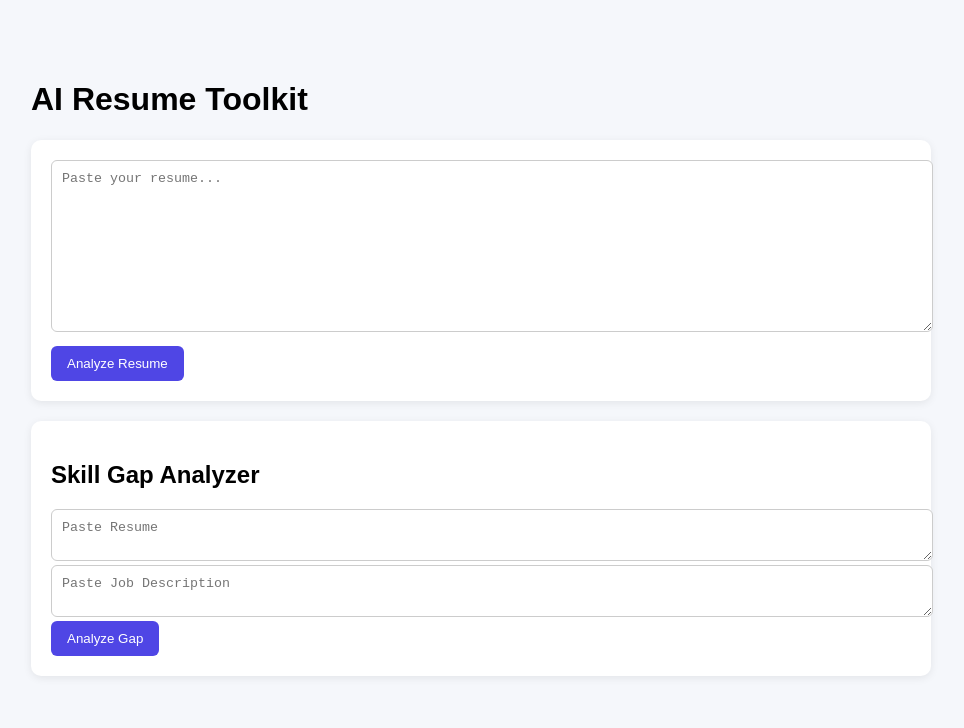
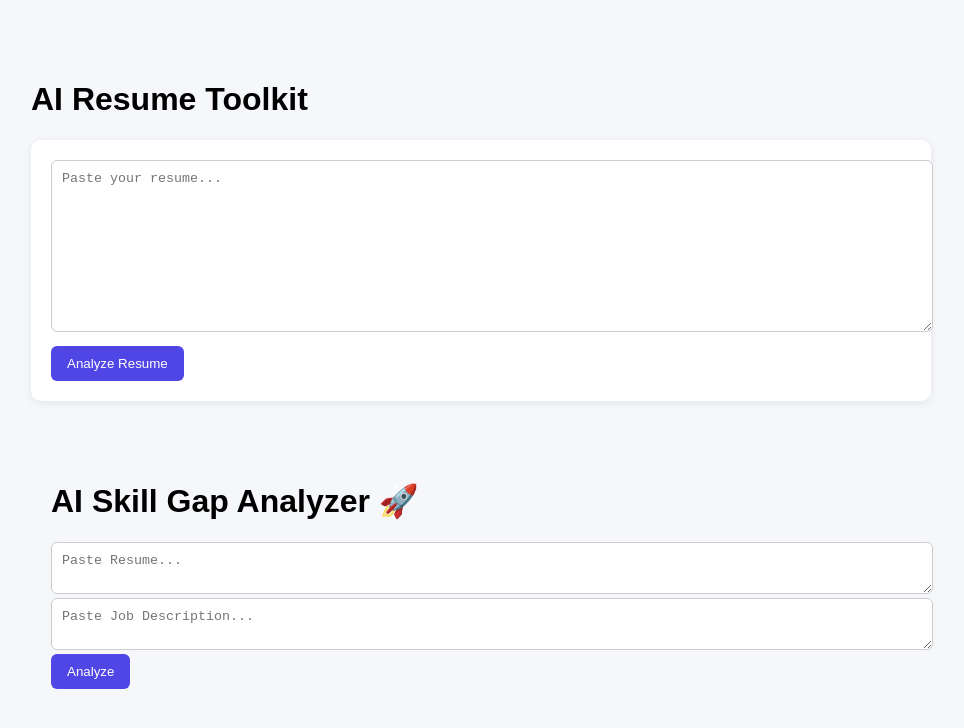
Before and after one commit to BandanaPandey/resume-validator_ui, a React (Create React App) app: page / in a window 1280 px wide. Shown: the top 728 px of the page, without its empty margins (159-1123 px from the left). Built offline with nearby package versions, Linux system fonts and the light colour scheme.

Commit message:
Enhanced Skill Gap Analyzer (Resume vs Job Description) and refactored the code

```diff
--- /dev/null
+++ b/src/components/SkillGapAnalyzer/SkillGapAnalyzer.css
@@ -0,0 +1,31 @@
+.skill-gap-container {
+  padding: 20px;
+  font-family: Arial;
+}
+
+.score-card {
+  background: #f5f5f5;
+  padding: 15px;
+  margin-bottom: 20px;
+  border-radius: 8px;
+}
+
+.score {
+  font-size: 32px;
+  font-weight: bold;
+}
+
+.section {
+  margin-bottom: 20px;
+}
+
+.match-table {
+  width: 100%;
+  border-collapse: collapse;
+}
+
+.match-table th,
+.match-table td {
+  border: 1px solid #ddd;
+  padding: 8px;
+}
--- a/src/components/SkillGapAnalyzer/SkillGapAnalyzer.jsx
+++ b/src/components/SkillGapAnalyzer/SkillGapAnalyzer.jsx
@@ -1,64 +1,42 @@
-import { useState } from "react"
+import React, { useState } from "react";
+import SkillGapForm from "./SkillGapForm";
+import SkillGapResult from "./SkillGapResult";
 import { analyzeSkillGap } from "../../api/skillGapApi"
+import "./SkillGapAnalyzer.css";
 
-function SkillGapAnalyzer() {
-  const [resume, setResume] = useState("")
-  const [job, setJob] = useState("")
-  const [result, setResult] = useState(null)
+const SkillGapAnalyzer = () => {
+  const [result, setResult] = useState(null);
+  const [loading, setLoading] = useState(false);
 
-  const handleAnalyze = async () => {
-    const res = await analyzeSkillGap({
-      resume,
-      job_description: job
-    })
-    setResult(res.data)
-  }
+  const handleAnalyze = async (resume, jobDesc) => {
+    setLoading(true);
+
+    try {
+      const response = await analyzeSkillGap({
+        resume_text: resume,
+        job_description: jobDesc,
+      });
+
+      setResult(response.data); // 👈 IMPORTANT
+    } catch (err) {
+      console.error("Error:", err);
+      alert("Something went wrong");
+    }
+
+    setLoading(false);
+  };
 
   return (
-    <div className="card">
-      <h2>Skill Gap Analyzer</h2>
+    <div className="container">
+      <h1>AI Skill Gap Analyzer 🚀</h1>
 
-      <textarea
-        placeholder="Paste Resume"
-        onChange={(e) => setResume(e.target.value)}
-      />
+      <SkillGapForm onAnalyze={handleAnalyze} />
 
-      <textarea
-        placeholder="Paste Job Description"
-        onChange={(e) => setJob(e.target.value)}
-      />
+      {loading && <p>Analyzing...</p>}
 
-      <button onClick={handleAnalyze}>
-        Analyze Gap
-      </button>
+      {result && <SkillGapResult result={result} />}
+    </div>
+  );
+};
 
-      {result && (
-        <div style={{ marginTop: "20px" }}>
-          <h3>Match Score: {result.match_score}%</h3>
-
-          <h4>Matched Skills</h4>
-          <ul>
-            {result.matched_skills.map((s, i) => <li key={i}>{s}</li>)}
-          </ul>
-
-          <h4>Missing Skills</h4>
-          <ul>
-            {result.missing_skills.map((s, i) => <li key={i}>{s}</li>)}
-          </ul>
-
-          <h4>Extra Skills</h4>
-          <ul>
-            {result.extra_skills.map((s, i) => <li key={i}>{s}</li>)}
-          </ul>
-
-          <h4>Recommendations</h4>
-          <ul>
-            {result.recommendations.map((r, i) => <li key={i}>{r}</li>)}
-          </ul>
-        </div>
-      )}
-    </div>
-  )
-}
-
-export default SkillGapAnalyzer
+export default SkillGapAnalyzer;
--- /dev/null
+++ b/src/components/SkillGapAnalyzer/SkillGapForm.jsx
@@ -0,0 +1,33 @@
+import React, { useState } from "react";
+
+const SkillGapForm = ({ onAnalyze }) => {
+  const [resume, setResume] = useState("");
+  const [jobDesc, setJobDesc] = useState("");
+
+  const handleSubmit = (e) => {
+    e.preventDefault();
+    onAnalyze(resume, jobDesc);
+  };
+
+  return (
+    <form onSubmit={handleSubmit} className="form">
+      <textarea
+        placeholder="Paste Resume..."
+        value={resume}
+        onChange={(e) => setResume(e.target.value)}
+        required
+      />
+
+      <textarea
+        placeholder="Paste Job Description..."
+        value={jobDesc}
+        onChange={(e) => setJobDesc(e.target.value)}
+        required
+      />
+
+      <button type="submit">Analyze</button>
+    </form>
+  );
+};
+
+export default SkillGapForm;
--- /dev/null
+++ b/src/components/SkillGapAnalyzer/SkillGapResult.jsx
@@ -0,0 +1,77 @@
+import React from "react";
+
+const SkillGapResult = ({ result }) => {
+  const {
+    match_score = 0,
+    matched_skills = [],
+    missing_skills = [],
+    semantic_matches = [],
+    recommendations = [],
+  } = result;
+
+  return (
+    <div className="result-container">
+      {/* Score */}
+      <div className="score-card">
+        <h2>Match Score</h2>
+        <div className="score">{match_score}%</div>
+      </div>
+
+      {/* Matched Skills */}
+      <div className="section">
+        <h3>✅ Matched Skills</h3>
+        <ul>
+          {matched_skills.map((s, i) => (
+            <li key={i}>{s}</li>
+          ))}
+        </ul>
+      </div>
+
+      {/* Missing Skills */}
+      <div className="section">
+        <h3>❌ Missing Skills</h3>
+        <ul>
+          {missing_skills.map((s, i) => (
+            <li key={i}>{s}</li>
+          ))}
+        </ul>
+      </div>
+
+      {/* Semantic Matches */}
+      <div className="section">
+        <h3>🧠 Semantic Matches</h3>
+
+        <table>
+          <thead>
+            <tr>
+              <th>Job Skill</th>
+              <th>Your Skill</th>
+              <th>Match %</th>
+            </tr>
+          </thead>
+          <tbody>
+            {semantic_matches.map((item, i) => (
+              <tr key={i}>
+                <td>{item.job_skill}</td>
+                <td>{item.resume_skill}</td>
+                <td>{Math.round(item.score * 100)}%</td>
+              </tr>
+            ))}
+          </tbody>
+        </table>
+      </div>
+
+      {/* Recommendations */}
+      <div className="section">
+        <h3>💡 Recommendations</h3>
+        <ul>
+          {recommendations.map((rec, i) => (
+            <li key={i}>{rec}</li>
+          ))}
+        </ul>
+      </div>
+    </div>
+  );
+};
+
+export default SkillGapResult;
```
